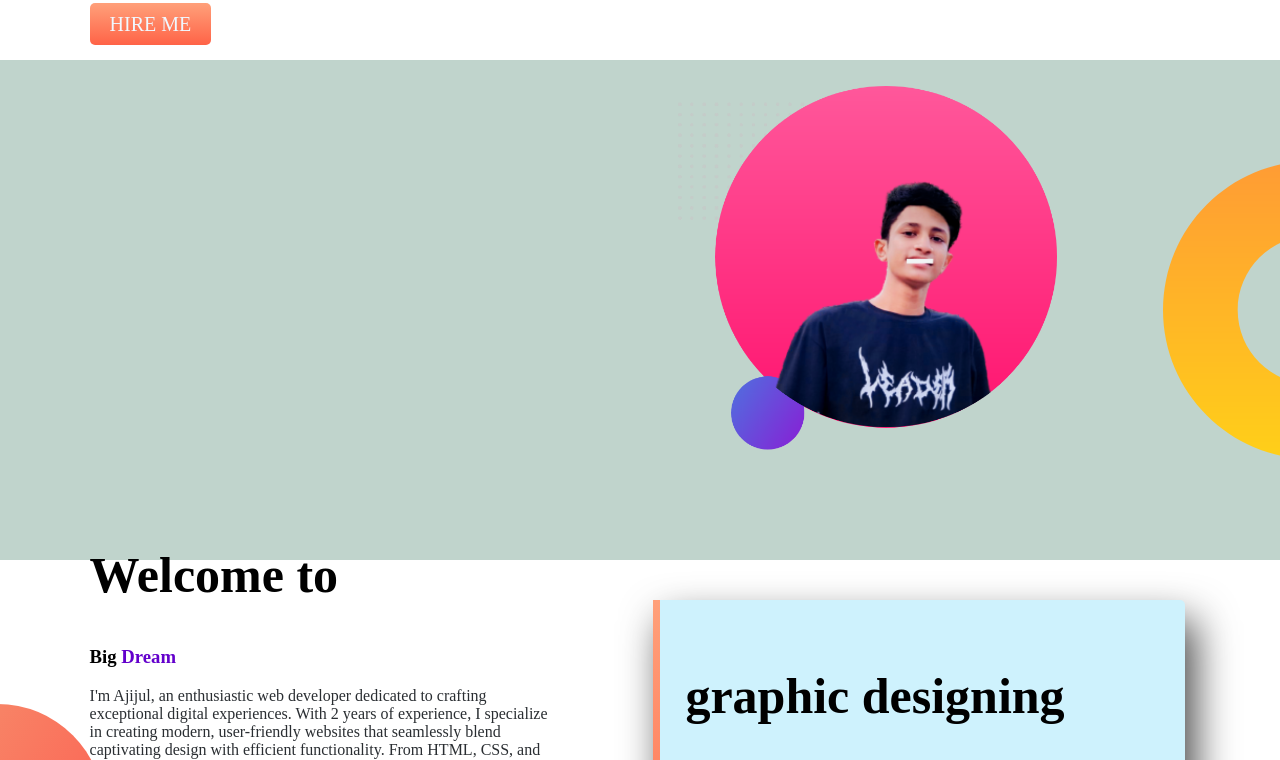
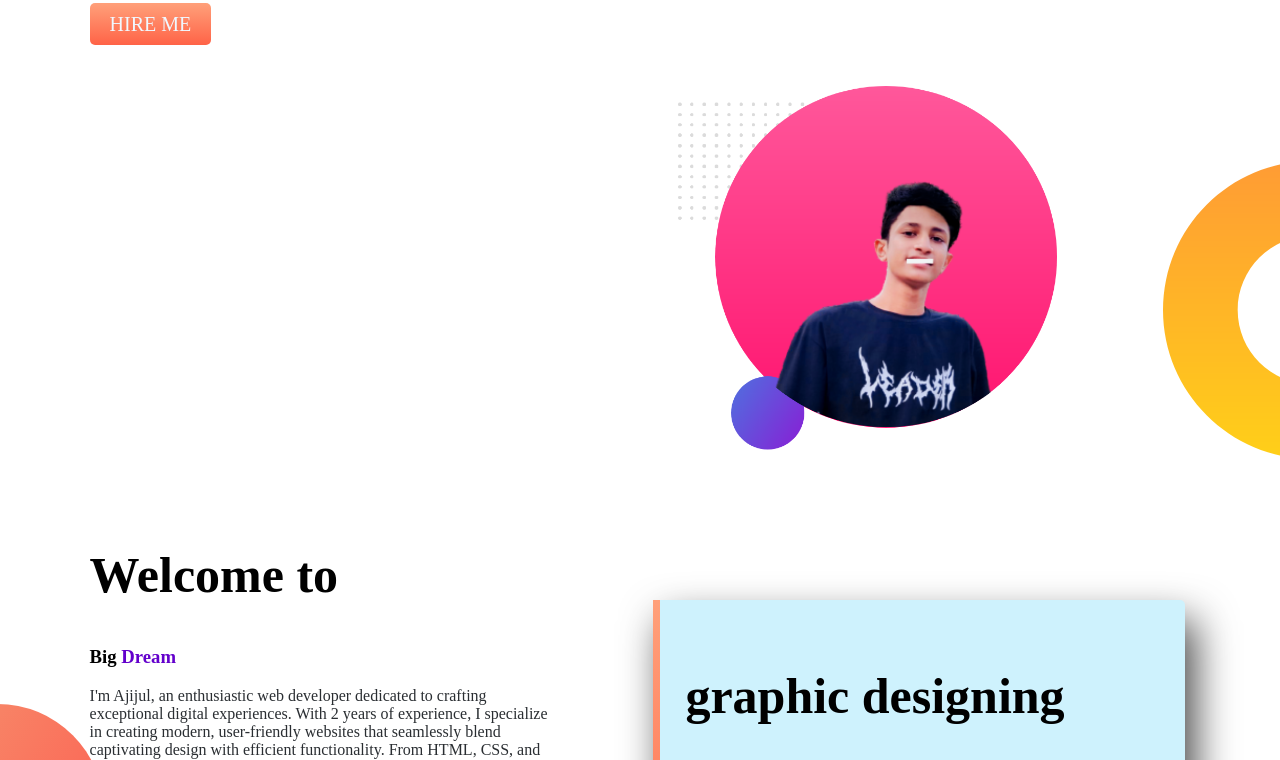
Before and after one commit to sinanchowdhury/tab-1, a plain HTML site: page index.html in a window 1280 px wide. Shown: the part 490-1250 px from the top of the page. Drawn offline with Linux system fonts and the light colour scheme; files whose address does not match are found by name.

Commit message:
Update style.css

```diff
--- a/style.css
+++ b/style.css
@@ -53,7 +53,6 @@ section{
     color: rgb(42, 46, 50);
  }
  .form2{
-    background-color: rgb(192, 212, 204);
     width:100%;
     margin-top: 50px;
     background-image: url(dream-bg.png);
```
